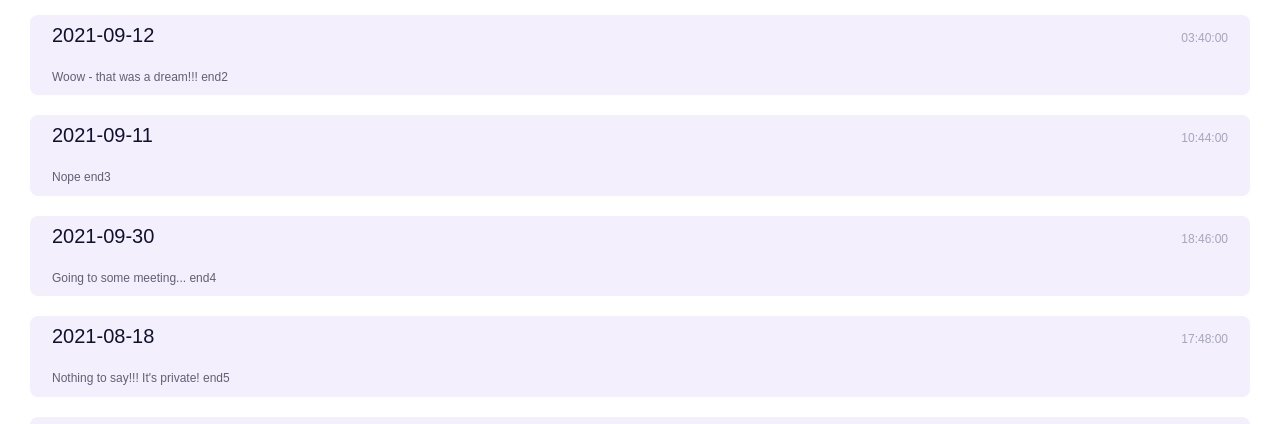
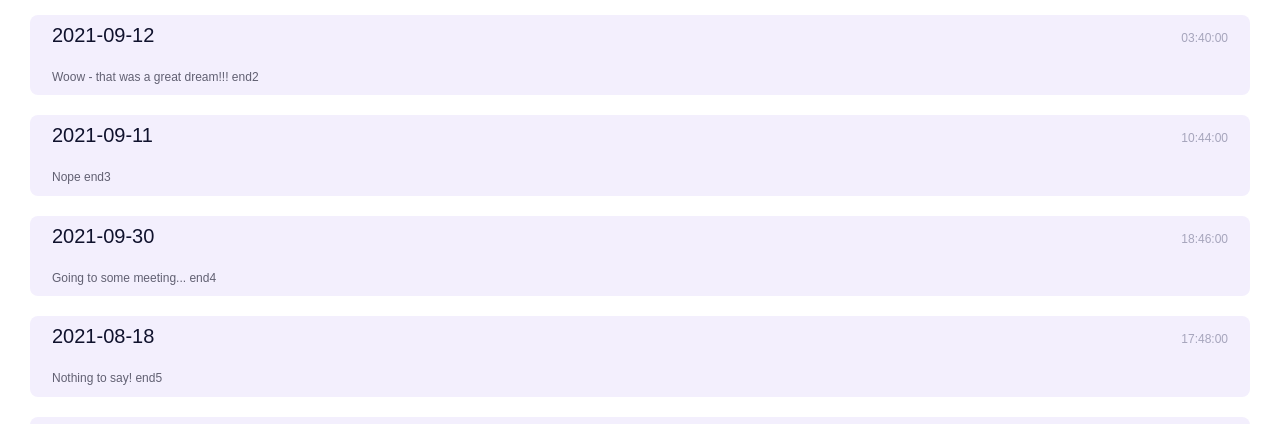
Before and after one commit to TarasCoder/parsing_data_from_html, a plain HTML site: page index.html in a window 1280 px wide. Shown: the part 217-641 px from the top of the page. Drawn offline with nearby package versions, Linux system fonts and the light colour scheme.

Commit message:
Update index.html

```diff
--- a/index.html
+++ b/index.html
@@ -43,7 +43,7 @@
        <table style="width:75%">
           <tr>
               <td style="width:25%">2021-09-12 03:40:00 -0600</td>
-              <td style="width:50%">Woow - that was a dream!!! end2</td>
+              <td style="width:50%">Woow - that was a great dream!!! end2</td>
           </tr>
       </table>
 
@@ -64,7 +64,7 @@
        <table style="width:75%">
           <tr>
               <td style="width:25%">2021-08-18 17:48:00 -0600</td>
-              <td style="width:50%">Nothing to say!!! It's private! end5</td>
+              <td style="width:50%">Nothing to say! end5</td>
           </tr>
       </table>
       <table style="width:75%">
```
